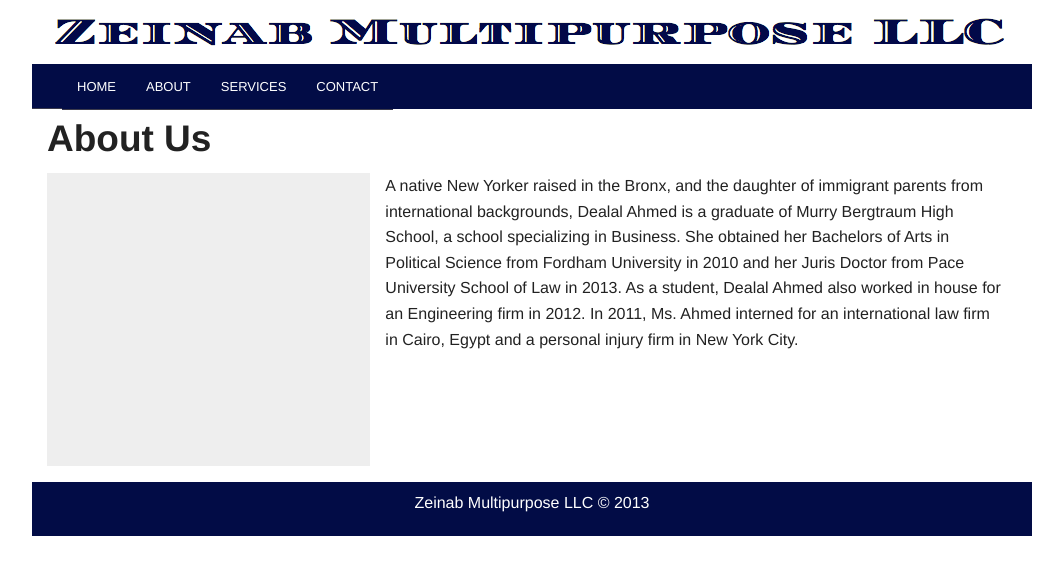
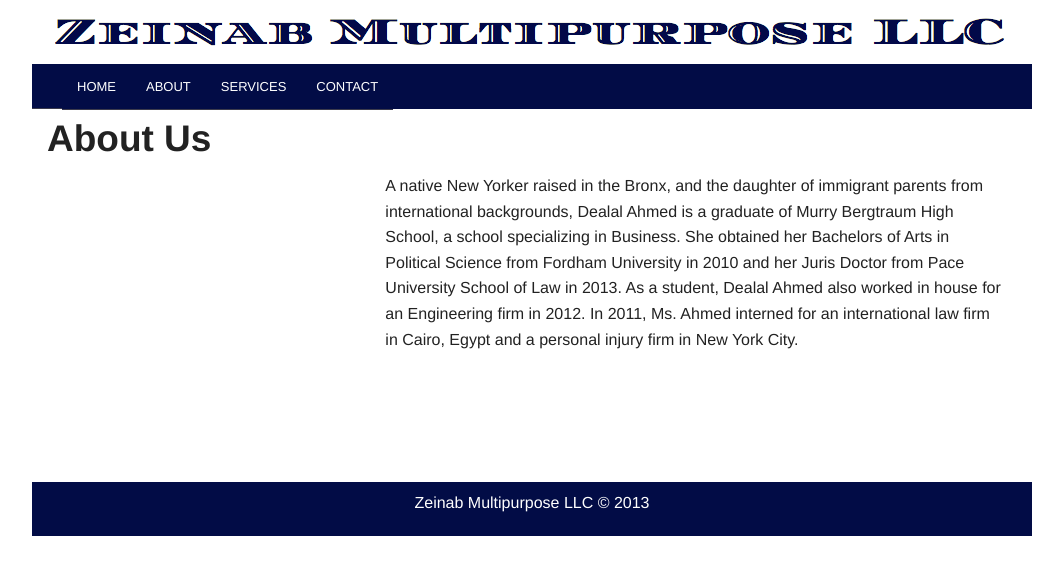
Before and after one commit to skyfaerie/zeinab, a Jekyll site: the page built from about.html, in a window 1280 px wide. Shown: the top 575 px of the page, without its empty margins (108-1171 px from the left). Built offline with Jekyll 4.4.1, drawn with Linux system fonts in a browser that asks for light colours; some web fonts are replaced.

Commit message:
hid form and img on live site

```diff
--- a/about.html
+++ b/about.html
@@ -10,7 +10,7 @@
 
 <div class="row">
 	<div class="small-12 columns">
-		<div class="medium-5 large-4 columns" style=" background: #eee;">
+		<div class="medium-5 large-4 columns">
 			<img src="/img/jackson-deborah.jpg" style="visibility:hidden">
 		</div>
 
--- a/contact.html
+++ b/contact.html
@@ -34,7 +34,7 @@
 
   <!-- main second column -->
   <div class="medium-7 large-6 columns">
-    <form class="contact-form ">
+    <form class="contact-form " style="visibility: hidden">
 
       <div class="row">
         <div class="medium-4  columns">
```
Also changed, not shown: 4 other files.
